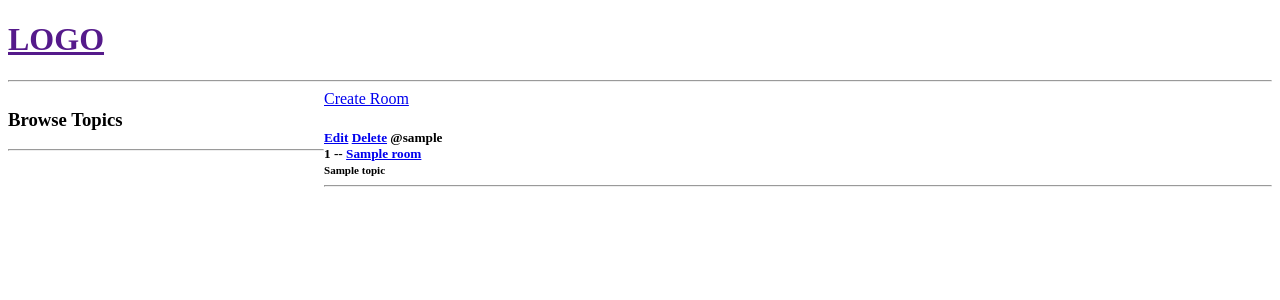
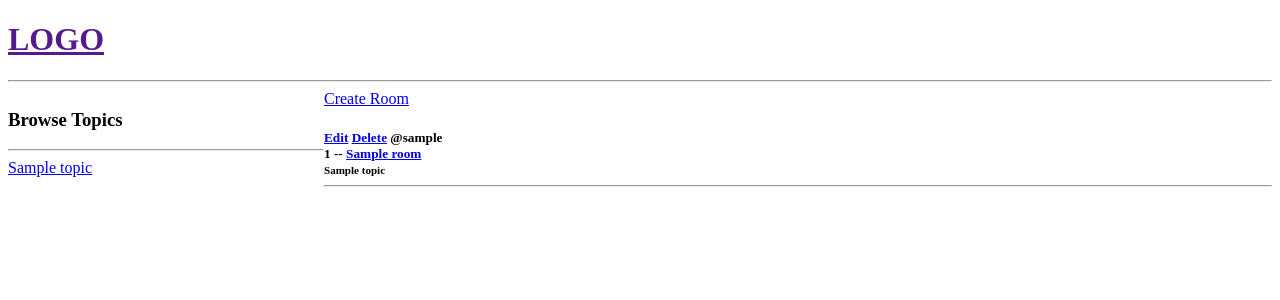
Before and after one commit to Briankurtish/studybud, a Django app: template base/templates/base/home.html in a window 1280 px wide. Shown: the top 300 px of the page. Run offline with Django 4.2, Linux system fonts and the light colour scheme; the template is opened without the code that fills it: most values are stand-ins (such as "Sample title", 1, 10 or a date in 2020).

Commit message:
created a for loop to show all the topics in the database

```diff
--- a/base/templates/base/home.html
+++ b/base/templates/base/home.html
@@ -15,6 +15,13 @@
     <div>
         <h3>Browse Topics</h3>
         <hr>
+
+        {% for topic in topics %}
+            <div>
+                <a href="{% url 'home' %}?q={{topic.name}}">{{topic.name}}</a>
+            </div>
+        {% endfor %}
+
     </div>
 
     <div>
```
